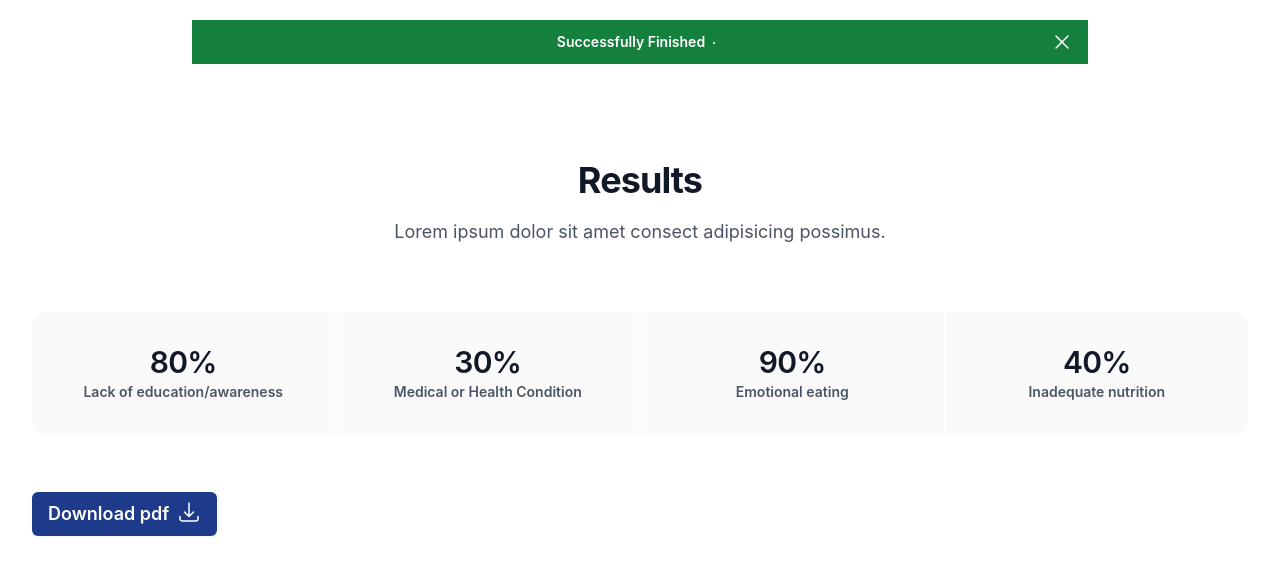
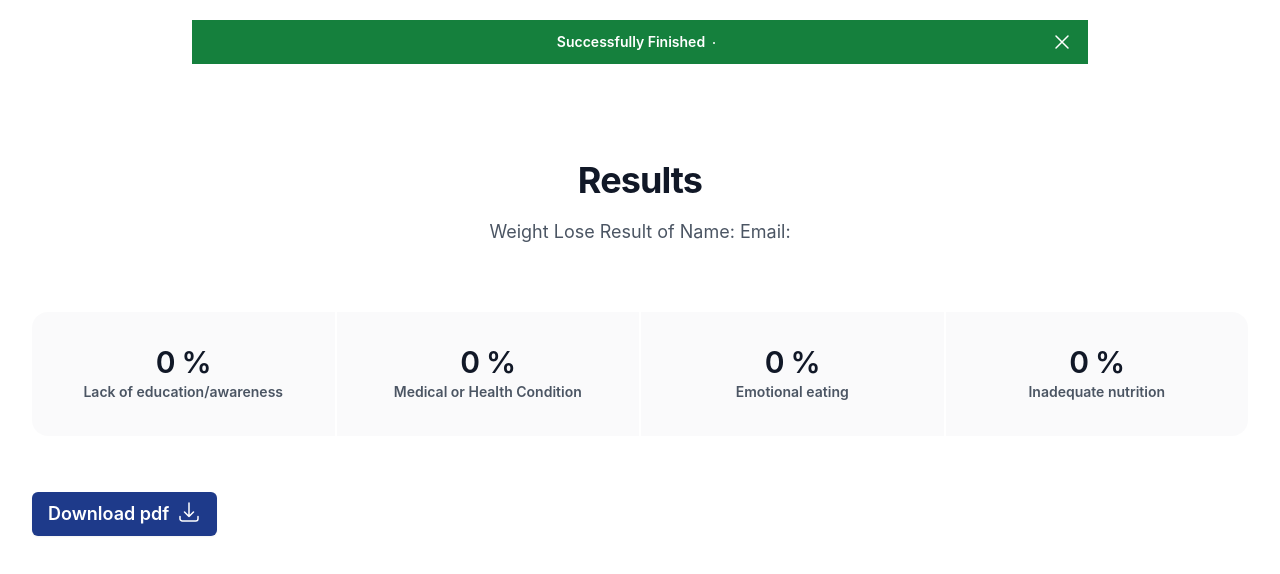
Before and after one commit to Amsalegebrehana/Weight-Loss-Quiz-React, a React (Create React App) app: page /result in a window 1280 px wide. Shown: the top 574 px of the page. Built offline with nearby package versions, Linux system fonts and the light colour scheme.

Commit message:
integrated

```diff
--- a/src/pages/Home.js
+++ b/src/pages/Home.js
@@ -17,11 +17,6 @@ const Home = (props) =>{
     const [currentQuestion, setCurrentQuestion] = useState(0);
     const [isLoggedIn, setIsLoggedIn] = useState(false);
     const [isLoading, setIsLoading] = useState(false);
-
-
-    const handleSelect = (option) => {
-        setSelected(option);
-    }
 
     const handleLogin = () => {
         // Perform login logic here
@@ -79,7 +74,7 @@ const Home = (props) =>{
             console.log(answerjson);
 
             setIsLoading(true);
-            const response = await sendAnswers(answerjson);
+            const response = await sendAnswers(finalData);
 
             setIsLoading(false);
             console.log("response>>>>>>", response);
--- a/src/pages/Result.js
+++ b/src/pages/Result.js
@@ -1,5 +1,7 @@
 import React, { useState } from 'react'
 import {downloadPdf} from '../api/downloadpdf';
+import { useEffect } from 'react';
+
 
 const stats = [
     { id: 1, name: 'Lack of education/awareness', value: '80%' },
@@ -10,8 +12,12 @@ const stats = [
 
 
 const Result = ({response, name, email}) => {
-    console.log("Result page response",response);
-    console.log("results response",response.email);
+
+
+    const [lackEducationScore, setLackEducationScore] = useState(50);
+    const [medicalConditionsScore, setMedicalConditionsScore] = useState(40);
+    const [emotionalEatingScore, setEmotionalEatingScore] = useState(40);
+    const [nutritionScore, setNutritionScore] = useState(12);
 
     const [isLoading, setIsLoading] = useState(false);
 
@@ -19,7 +25,7 @@ const Result = ({response, name, email}) => {
         try {
             setIsLoading(true)
             const response = await downloadPdf(response.email);
-            console.log('Response:', response);
+
             setIsLoading(false)
 
         } catch (error) {
@@ -27,9 +33,43 @@ const Result = ({response, name, email}) => {
         }
     }
 
+    useEffect(() => {
+
+        const calculateScore = () => {
+
+            let lackEducationScore = 0;
+            let medicalConditionsScore = 0;
+            let emotionalEatingScore = 0;
+            let nutritionScore = 0;
+
+            Object.keys(response).forEach((questionId) => {
+                if(response[questionId] === 'yes' && parseInt(questionId) <= 10){
+                    lackEducationScore += 1;
+                }
+                else if(response[questionId] === 'yes' && parseInt(questionId) > 10 && parseInt(questionId) <= 16){
+                    medicalConditionsScore += 1;
+                }
+                else if(response[questionId] === 'yes' && parseInt(questionId) > 16 && parseInt(questionId) <= 28){
+                    emotionalEatingScore += 1;
+                }
+                else if(response[questionId] === 'yes' && parseInt(questionId) > 28 && parseInt(questionId) <= 40){
+                    nutritionScore += 1;
+                }
+            });
+
+            setMedicalConditionsScore(medicalConditionsScore);
+            setLackEducationScore(lackEducationScore);
+            setEmotionalEatingScore(emotionalEatingScore);
+            setNutritionScore(nutritionScore);
+
+        };
+
+        calculateScore();
+    }, [response]);
+
     return (
         <div>
-            {response}
+
             <div className="flex items-center mx-48 justify-end mt-5 gap-x-6 bg-green-700 px-6 py-2.5 sm:px-3.5 sm:before:flex-1">
                 <p className="text-sm leading-6 text-white">
                     <a href="#">
@@ -58,16 +98,27 @@ const Result = ({response, name, email}) => {
                                 Results
                         </h2>
                         <p className="mt-4 text-lg leading-8 text-gray-600">
-                        Lorem ipsum dolor sit amet consect adipisicing possimus.
+                        Weight Lose Result of Name: {name} Email: {email}
                         </p>
                     </div>
                     <dl className="mt-16 grid grid-cols-1 gap-0.5 overflow-hidden rounded-2xl text-center sm:grid-cols-2 lg:grid-cols-4">
-                        {stats.map((stat) => (
-                        <div key={stat.id} className="flex flex-col bg-gray-400/5 p-8">
-                            <dt className="text-sm font-semibold leading-6 text-gray-600">{stat.name}</dt>
-                            <dd className="order-first text-3xl font-semibold tracking-tight text-gray-900">{stat.value}</dd>
+
+                        <div  className="flex flex-col bg-gray-400/5 p-8">
+                            <dt className="text-sm font-semibold leading-6 text-gray-600">Lack of education/awareness </dt>
+                            <dd className="order-first text-3xl font-semibold tracking-tight text-gray-900">{lackEducationScore} %</dd>
                         </div>
-                        ))}
+                        <div  className="flex flex-col bg-gray-400/5 p-8">
+                            <dt className="text-sm font-semibold leading-6 text-gray-600">Medical or Health Condition </dt>
+                            <dd className="order-first text-3xl font-semibold tracking-tight text-gray-900">{medicalConditionsScore} %</dd>
+                        </div>
+                        <div  className="flex flex-col bg-gray-400/5 p-8">
+                            <dt className="text-sm font-semibold leading-6 text-gray-600">Emotional eating </dt>
+                            <dd className="order-first text-3xl font-semibold tracking-tight text-gray-900">{emotionalEatingScore} %</dd>
+                        </div>
+                        <div  className="flex flex-col bg-gray-400/5 p-8">
+                            <dt className="text-sm font-semibold leading-6 text-gray-600">Inadequate nutrition</dt>
+                            <dd className="order-first text-3xl font-semibold tracking-tight text-gray-900">{nutritionScore} %</dd>
+                        </div>
                     </dl>
 
                     <button
```
